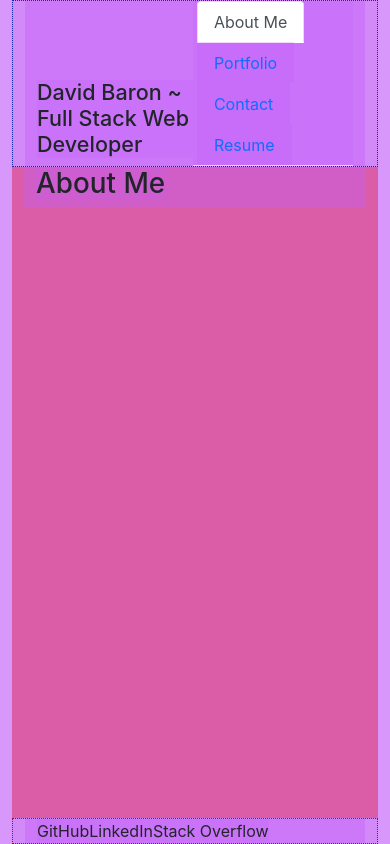
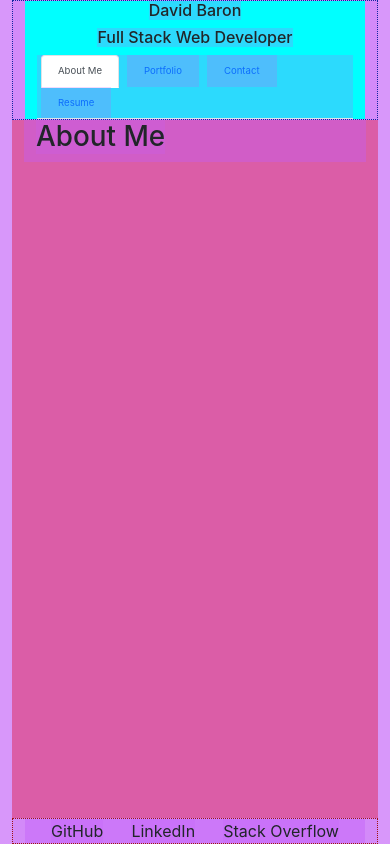
Before and after one commit to H0RSESH0E/dBaron, a React (Create React App) app in the folder d-baron/: page / in a window 390 px wide. Built offline with nearby package versions, Linux system fonts and the light colour scheme.

Commit message:
Mobile first layout completed

```diff
--- a/d-baron/src/components/Footer.js
+++ b/d-baron/src/components/Footer.js
@@ -8,7 +8,7 @@ function Footer() {
     return (
         <footer className="container">
             <div className="row justify-content-center">
-                <div className="col-12 d-flex">
+                <div className="col-12 d-flex justify-content-around">
                         <div>GitHub</div>
                         <div>LinkedIn</div>
                         <div>Stack Overflow</div>
--- a/d-baron/src/components/Header.js
+++ b/d-baron/src/components/Header.js
@@ -5,8 +5,8 @@ function Header({ windowLocations, currentWindow, setCurrentWindow }) {
     return (
         <header className="container">
             <div className="row justify-content-center">
-                <div className="col-12 d-flex justify-content-between align-items-end">
-                        <h4>David Baron ~ Full Stack Web Developer</h4>
+                <div className="col-12 d-flex justify-content-between">
+                    <h4>David Baron</h4> <h4>Full Stack Web Developer</h4>
                         <Navigation windowLocations={windowLocations} currentWindow={currentWindow} setCurrentWindow={setCurrentWindow} />
                 </div>
             </div>
--- a/d-baron/src/components/Navigation.js
+++ b/d-baron/src/components/Navigation.js
@@ -2,7 +2,9 @@ import React from 'react'
 
 function Navigation({ windowLocations, currentWindow, setCurrentWindow }) {
 
-    return (<ul className="nav nav-tabs">
+    return (
+        <div className="nav-div">
+            <ul className="nav nav-tabs">
                 {windowLocations.map((window) => (
                     <li
                         className={`mx-1 nav-item`}
@@ -20,6 +22,9 @@ function Navigation({ windowLocations, currentWindow, setCurrentWindow }) {
             </ul>
 
 
+        </div>
+
+
 
     )
 }
--- a/d-baron/src/index.css
+++ b/d-baron/src/index.css
@@ -47,3 +47,37 @@ footer {
 li {
   list-style: none;
 }
+
+@media (max-width: 1000px) {
+
+header {
+  font-size: .8rem;
+}
+header div div {
+  background-color: aqua;
+  flex-direction: column;
+}
+
+.nav-div {
+  align-self: flex-end;
+}
+
+}
+
+@media (max-width: 480px) {
+
+  h4 {
+    font-size:medium
+  }
+  header {
+    font-size: .6rem;
+  }
+  header div div {
+    background-color: aqua;
+    flex-direction: column;
+    align-items: center!important;
+  }
+  .nav-div {
+    align-self: center;
+  }
+  }
```
Lines whose indentation alone changed are shown as unchanged.
